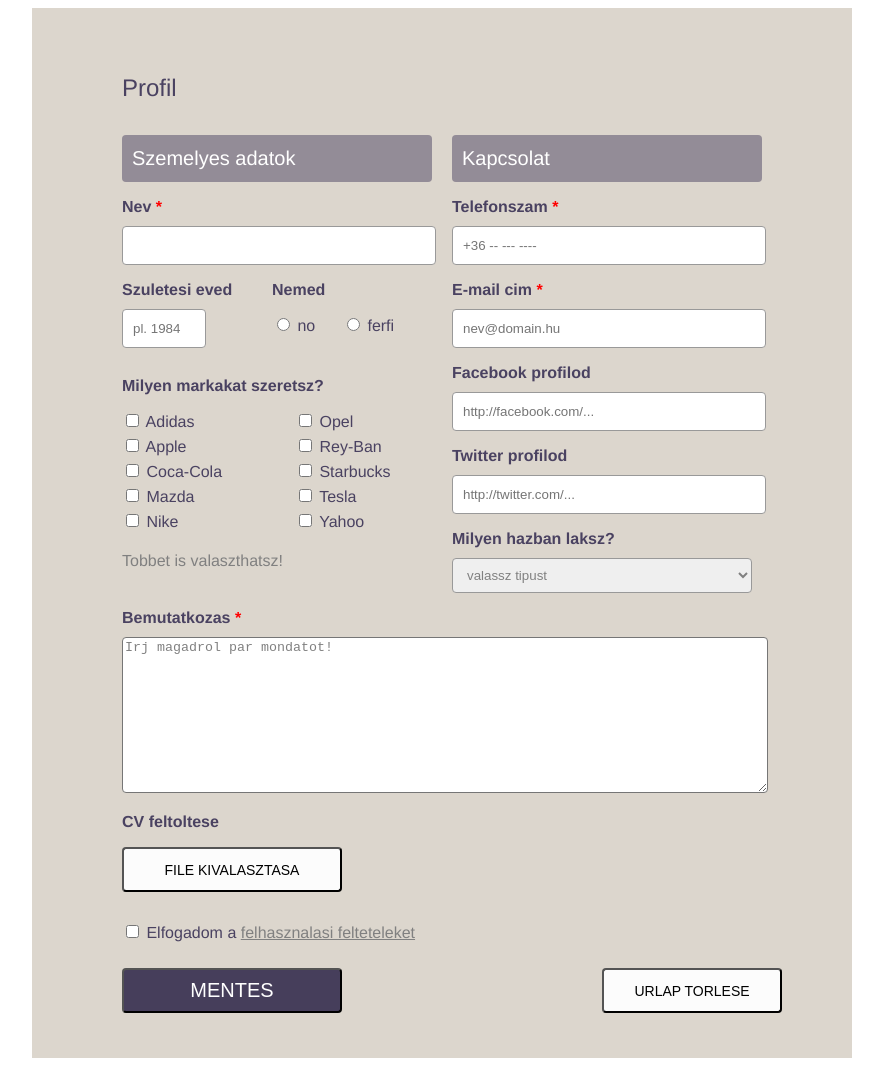
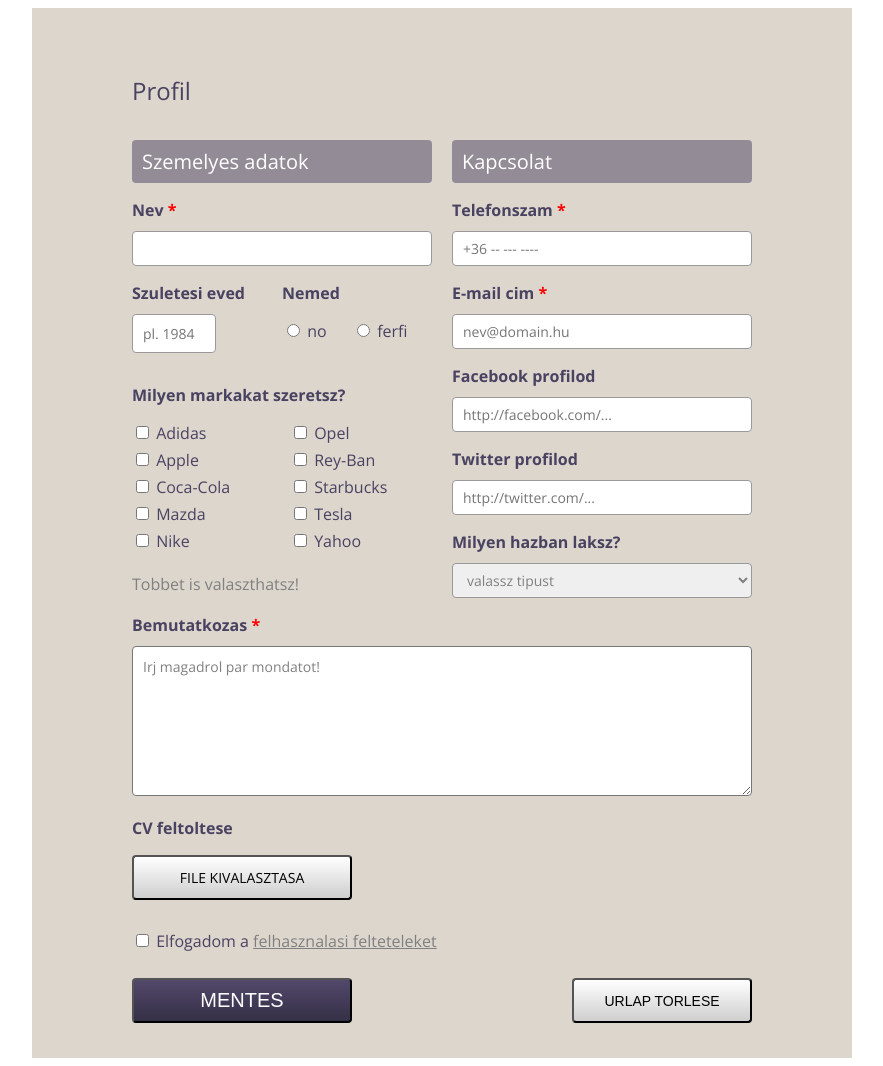
Before and after one commit to greenfox-velox/bizkanta, a plain HTML site: page week-02/day-2/form_project/form.html in a window 1280 px wide. Shown: the whole page, without its empty margins (198-1081 px from the left). Drawn offline with nearby package versions, Linux system fonts and the light colour scheme.

Commit message:
Order the elements properly

```diff
--- a/week-02/day-2/form_project/form.css
+++ b/week-02/day-2/form_project/form.css
@@ -1,5 +1,5 @@
 body {
-  /*box-sizing: border-box;*/
+  font-family: 'Open Sans', sans-serif;
 }
 
 .container {
@@ -7,13 +7,13 @@ body {
   height: 1050px;
   background: #DCD6CD;
   margin: 0 auto;
-  font-family: Helvetica, arial;
   color: #4A4261;
 }
 
 form {
+  width: 620px;
   margin: 0 auto;
-  padding: 50px 70px 50px 90px;
+  padding: 50px 25px;
 }
 
 h1 {
@@ -25,9 +25,8 @@ h2 {
   background: #938C97;
   color: white;
   height: 35px;
-  width: 300px;
   border-radius: 4px;
-  padding-top: 12px;
+  padding-top: 8px;
   padding-left: 10px;
   font-weight: lighter;
   font-size: 20px;
@@ -38,6 +37,10 @@ h2 {
   justify-content: space-between;
 }
 
+.column1, .column2 {
+  width: 300px;
+}
+
 label {
   display: inline-block;
   width: 200px;
@@ -45,8 +48,9 @@ label {
   font-weight: bold;
 }
 
-.data {
-  width: 300px;
+.field {
+  box-sizing: border-box;
+  width: 100%;
   height: 35px;
   border: 1px solid #999;
   border-radius: 4px;
@@ -62,7 +66,6 @@ label {
   width: 150px;
 }
 
-
 .birth #number {
   width: 70px;
   height: 35px;
@@ -70,7 +73,6 @@ label {
   border-radius: 4px;
   padding-left: 10px;
 }
-
 
 .genders {
   width: 150px;
@@ -110,10 +112,12 @@ label {
 }
 
 #msg {
-  width: 640px;
+  box-sizing: border-box;
+  width: 100%;
   height: 150px;
   border-radius: 4px;
   color: grey;
+  padding: 10px;
 }
 
 .save-reset-buttons {
@@ -132,29 +136,32 @@ label {
   color: grey;
 }
 
+.btn {
+  height: 45px;
+  border-radius: 4px;
+}
+
+.btn-primary {
+  background: linear-gradient(#52496B, #352F46);
+  color: white;
+  font-size: 20px;
+}
+
+.btn-secondary {
+  background: linear-gradient(white, #CECECE);
+  font-size: 14px;
+}
+
 .uploadbtn {
   width: 220px;
-  height: 45px;
-  border-radius: 4px;
-  font-size: 14px;
-  background: #FCFCFC;
 }
 
 .savebtn {
-  background: #463E5B;
-  color: white;
   width: 220px;
-  height: 45px;
-  border-radius: 4px;
-  font-size: 20px;
 }
 
 .resetbtn {
-  background: #FCFCFC;
   width: 180px;
-  height: 45px;
-  border-radius: 4px;
-  font-size: 14px;
 }
 
 p {
@@ -173,3 +180,8 @@ p {
 span {
   color: red;
 }
+
+input, textarea, select {
+  font-family: 'Open Sans', sans-serif;
+  font-size: 14px;
+}
--- a/week-02/day-2/form_project/form.html
+++ b/week-02/day-2/form_project/form.html
@@ -3,6 +3,7 @@
   <head>
     <meta charset="utf-8">
     <title>form_project</title>
+    <link href="https://fonts.googleapis.com/css?family=Open+Sans:400,700" rel="stylesheet">
     <link rel="stylesheet" href="form.css">
   </head>
   <body>
@@ -14,7 +15,7 @@
             <h2>Szemelyes adatok</h2>
             <p>
               <label for="name">Nev <span>*</span></label>
-              <input class="data" type="text" required id="name" placeholder="">
+              <input class="field" type="text" required id="name" placeholder="">
             </p>
             <div class="birth-gender">
               <div class="birth">
@@ -112,23 +113,23 @@
             <h2>Kapcsolat</h2>
             <p>
               <label for="tel">Telefonszam <span>*</span></label>
-              <input class="data" type="tel" required id="tel" placeholder="+36 -- --- ----">
+              <input class="field" type="tel" required id="tel" placeholder="+36 -- --- ----">
             </p>
             <p>
               <label for="email">E-mail cim <span>*</span></label>
-              <input class="data" type="email" required id="email" placeholder="nev@domain.hu">
+              <input class="field" type="email" required id="email" placeholder="nev@domain.hu">
             </p>
             <p>
               <label for="facebook">Facebook profilod</label>
-              <input class="data" type="url" id="facebook" placeholder="http://facebook.com/...">
+              <input class="field" type="url" id="facebook" placeholder="http://facebook.com/...">
             </p>
             <p>
               <label for="twitter">Twitter profilod</label>
-              <input class="data" type="url" id="twitter" placeholder="http://twitter.com/...">
+              <input class="field" type="url" id="twitter" placeholder="http://twitter.com/...">
             </p>
             <p>
               <label for="house">Milyen hazban laksz?</label>
-              <select class="data chooseone" id="house">
+              <select class="field chooseone" id="house">
                 <option disabled selected>valassz tipust</option>
                 <option>csaladi</option>
                 <option>panel</option>
@@ -145,7 +146,7 @@
           <div>
             <p>CV feltoltese</p>
             <input type="file" id="file" value="upload file" style="display: none">
-            <input class="uploadbtn" type="button" value="FILE KIVALASZTASA" onclick="document.getElementById('file').click();">
+            <input class="btn btn-secondary uploadbtn" type="button" value="FILE KIVALASZTASA" onclick="document.getElementById('file').click();">
             <label for="file"></label>
           </div>
           <div>
@@ -156,10 +157,10 @@
           </div>
           <div class="save-reset-buttons">
             <p>
-              <button class="savebtn" type="submit" value="Submit">MENTES</button>
+              <button class="btn btn-primary savebtn" type="submit" value="Submit">MENTES</button>
             </p>
             <p>
-              <button class="resetbtn" type="reset" value="Reset">URLAP TORLESE</button>
+              <button class="btn btn-secondary resetbtn" type="reset" value="Reset">URLAP TORLESE</button>
             </p>
         </div>
         </div>
```
